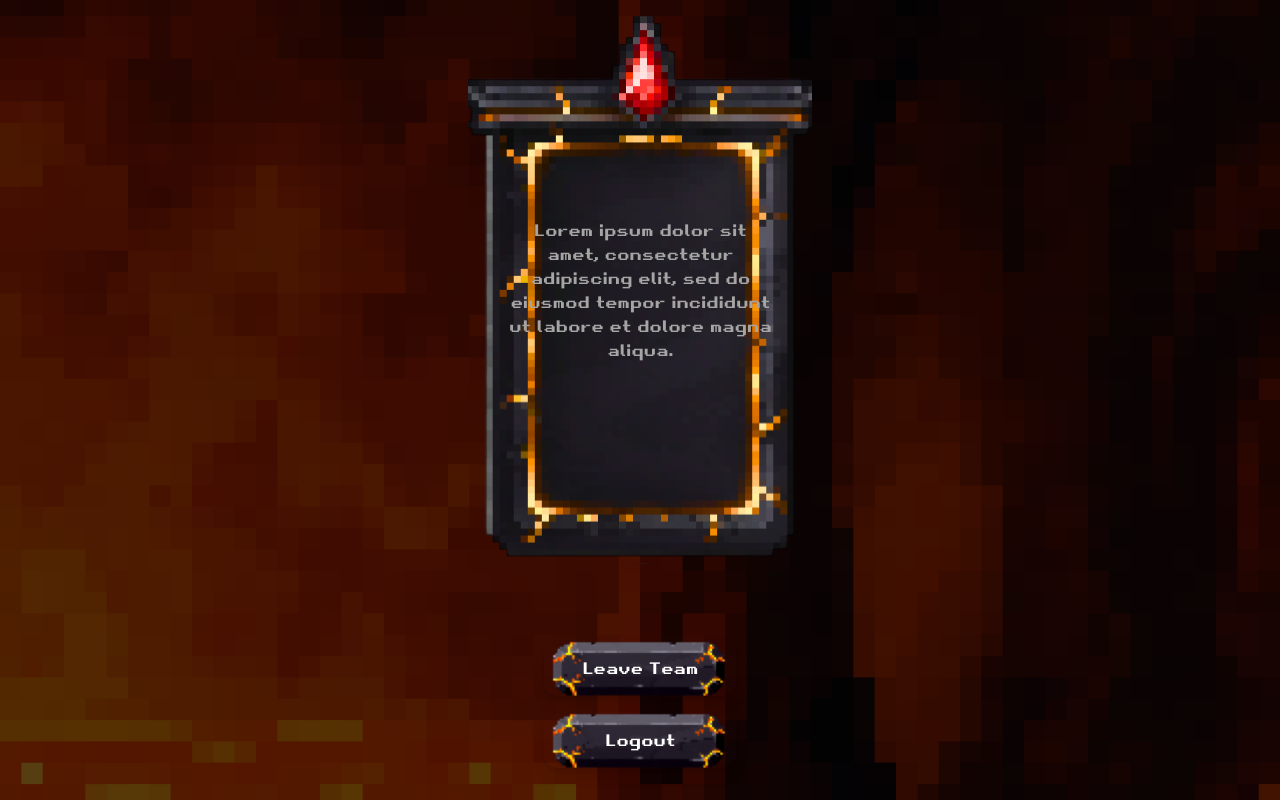
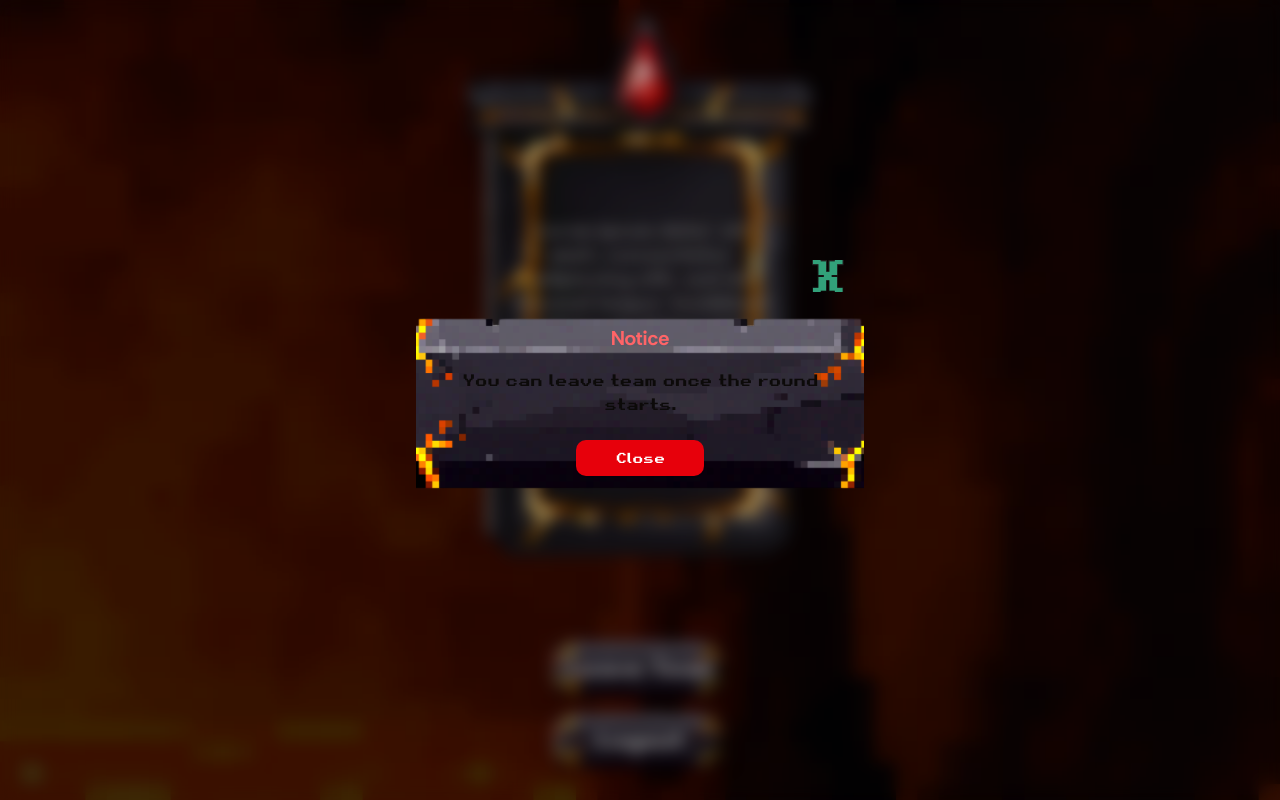
Before and after one commit to CodeChefVIT/clueminati-2025, a Next.js app: page /hell-instructions in a window 1280 px wide. Both pictures are taken after a click on the button "Leave Team". Built offline with nearby package versions, Linux system fonts and the light colour scheme; no server answers; the database is empty.

Commit message:
feat: hell instructoin fixed

```diff
--- a/src/app/hell-instructions/page.tsx
+++ b/src/app/hell-instructions/page.tsx
@@ -6,6 +6,7 @@ import axios, { isAxiosError } from "axios";
 import toast from "react-hot-toast";
 import { Button } from "@/components/ui/button";
 import { pixelFont } from "../fonts";
+import Modal from "@/components/Modal";
 
 function HellInstructions() {
   const router = useRouter();
@@ -13,19 +14,21 @@ function HellInstructions() {
   const [leaving, setLeaving] = useState(false);
   const [showErrorModal, setShowErrorModal] = useState(false);
   const [errorMessage, setErrorMessage] = useState("");
+
   async function leaveTeam() {
     setLeaving(true);
     try {
       const res = await axios.post("/api/users/leave-team");
       console.log("Leave team response:", res.data);
-
       router.push("/join-team");
     } catch (error) {
       console.error("Error leaving team:", error);
       let message = "Failed to leave team. Please try again.";
+
       if (isAxiosError(error) && error.response) {
-        message = error.response.data.error || message;
+        message = "You can leave team once the round starts.";
       }
+
       setErrorMessage(message);
       setShowErrorModal(true);
     } finally {
@@ -51,10 +54,13 @@ function HellInstructions() {
     <div
       className={`min-h-screen relative overflow-hidden w-full font-pixel ${pixelFont.variable} flex flex-col justify-between items-center`}
     >
+      {/* Background */}
       <div
         className="absolute inset-0 bg-center bg-cover bg-no-repeat"
         style={{ backgroundImage: "url('/assets/hell-bg.png')" }}
       />
+
+      {/* Instructions */}
       <div className="relative z-10 w-full flex flex-col items-center justify-center text-white h-full p-4 max-h-[580px]">
         <div
           className="relative w-full max-w-md bg-center bg-contain bg-no-repeat flex flex-col items-center justify-center text-white h-[40rem] px-8"
@@ -66,11 +72,13 @@ function HellInstructions() {
           </p>
         </div>
       </div>
+
+      {/* Buttons */}
       <div className="relative z-10 flex justify-center flex-col pb-8 gap-4">
         <Button
           onClick={leaveTeam}
           disabled={leaving}
-          className="w-48 h-14 text-md font-bold rounded-xl transition-all duration-300 bg-no-repeat bg-center bg-cover text-white shadow-lg hover:scale-105"
+          className="w-48 h-14 text-xl font-bold rounded-xl transition-all duration-300 bg-no-repeat bg-center bg-cover text-white shadow-lg hover:scale-105"
           style={{
             backgroundImage: `url('/assets/round-box-hell.svg')`,
           }}
@@ -80,7 +88,7 @@ function HellInstructions() {
         <Button
           onClick={handleLogout}
           disabled={loading}
-          className="w-48 h-14 text-md font-bold rounded-xl transition-all duration-300 bg-no-repeat bg-center bg-cover text-white shadow-lg hover:scale-105"
+          className="w-48 h-14 text-xl font-bold rounded-xl transition-all duration-300 bg-no-repeat bg-center bg-cover text-white shadow-lg hover:scale-105"
           style={{
             backgroundImage: `url('/assets/round-box-hell.svg')`,
           }}
@@ -88,6 +96,21 @@ function HellInstructions() {
           Logout
         </Button>
       </div>
+
+      <Modal
+        isOpen={showErrorModal}
+        onClose={() => setShowErrorModal(false)}
+        backgroundSvg="/assets/round-box-hell.svg"
+      >
+        <h2 className="text-xl font-bold mb-4 text-red-400">Notice</h2>
+        <p className="mb-6 text-center">{errorMessage}</p>
+        <Button
+          onClick={() => setShowErrorModal(false)}
+          className="w-32 bg-red-600 hover:bg-red-700 text-white font-bold rounded-lg"
+        >
+          Close
+        </Button>
+      </Modal>
     </div>
   );
 }
```
